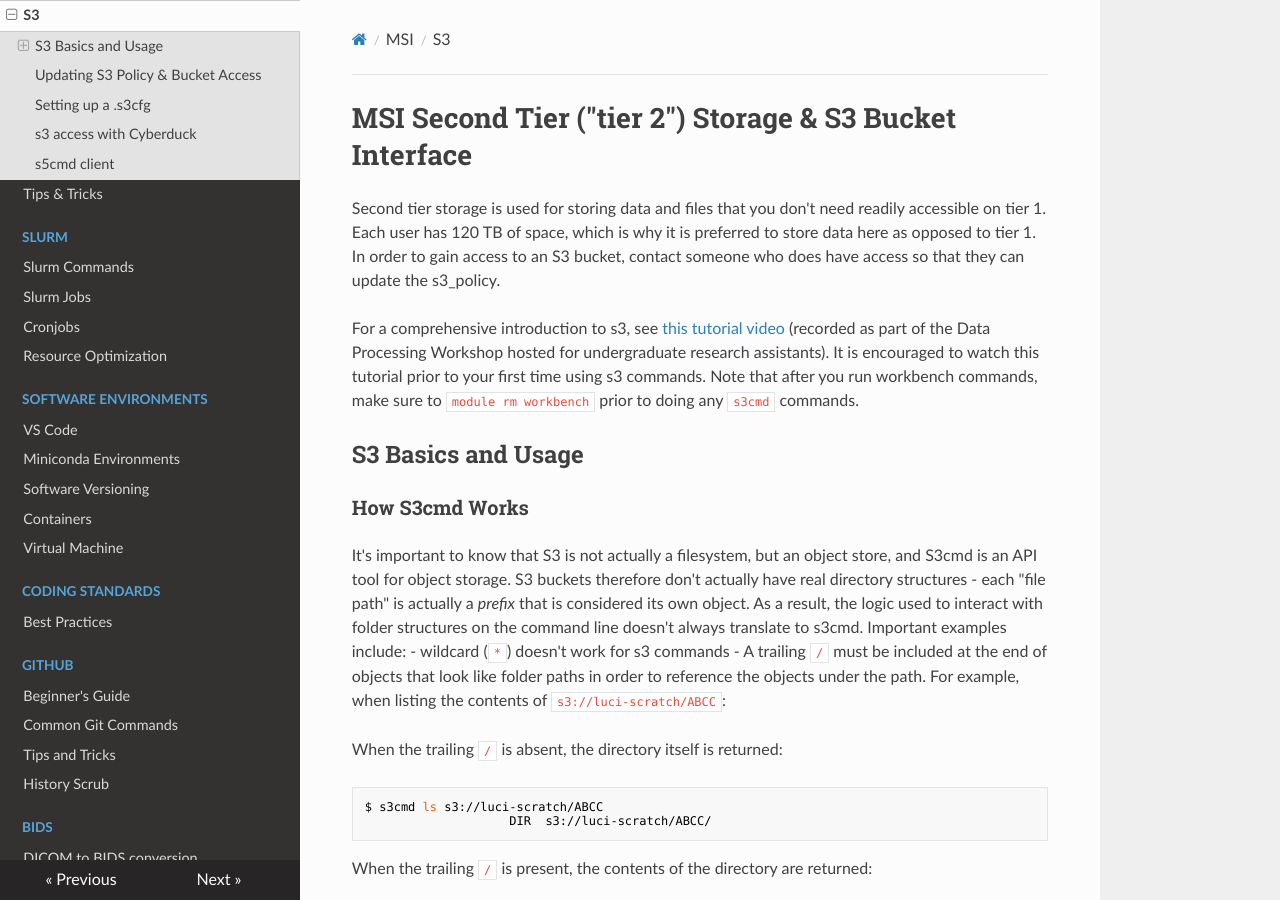
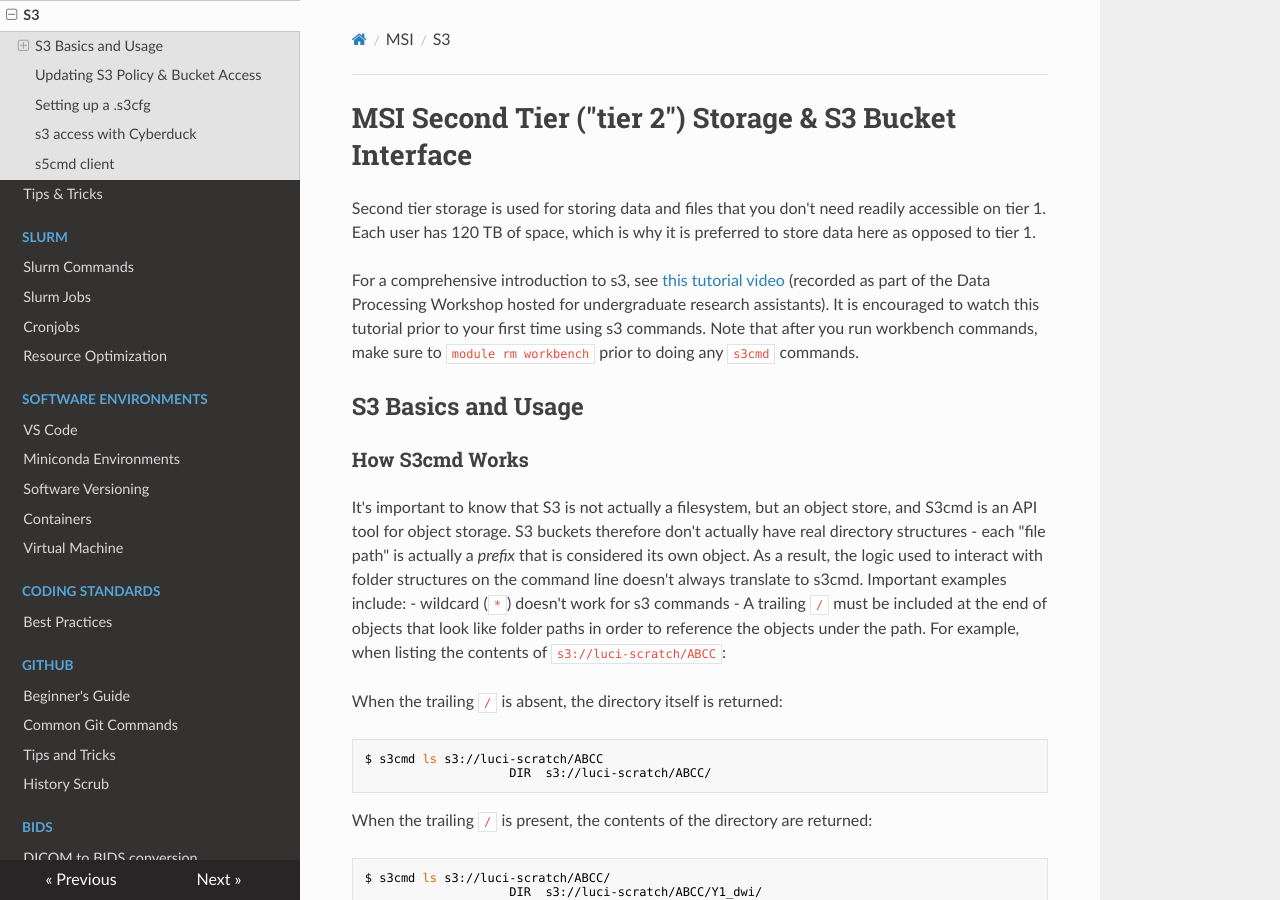
Before and after one commit to DCAN-Labs/cdni-brain, an MkDocs documentation site: the page built from docs/s3.md, in a window 1280 px wide and 900 px high. Built offline with MkDocs 1.6.1, drawn with Linux system fonts in a browser that asks for light colours; nearby versions of some CDN libraries.

Commit message:
Update s3.md
removed "In order to gain access to an S3 bucket, contact someone who does have access so that they can update the s3_policy. " from intro section - the policy update section has been renamed to clarify its relevance to access updates

```diff
--- a/docs/s3.md
+++ b/docs/s3.md
@@ -1,5 +1,5 @@
 # MSI Second Tier ("tier 2") Storage & S3 Bucket Interface
-Second tier storage is used for storing data and files that you don't need readily accessible on tier 1. Each user has 120 TB of space, which is why it is preferred to store data here as opposed to tier 1. In order to gain access to an S3 bucket, contact someone who does have access so that they can update the s3_policy.
+Second tier storage is used for storing data and files that you don't need readily accessible on tier 1. Each user has 120 TB of space, which is why it is preferred to store data here as opposed to tier 1.
 
 For a comprehensive introduction to s3, see [this tutorial video](https://drive.google.com/drive/folders/1Oz3i5lbld5VmXGdhWagOMWYOIJmgrJA4) (recorded as part of the Data Processing Workshop hosted for undergraduate research assistants). It is encouraged to watch this tutorial prior to your first time using s3 commands. Note that after you run workbench commands, make sure to `module rm workbench` prior to doing any `s3cmd` commands.
 
```
